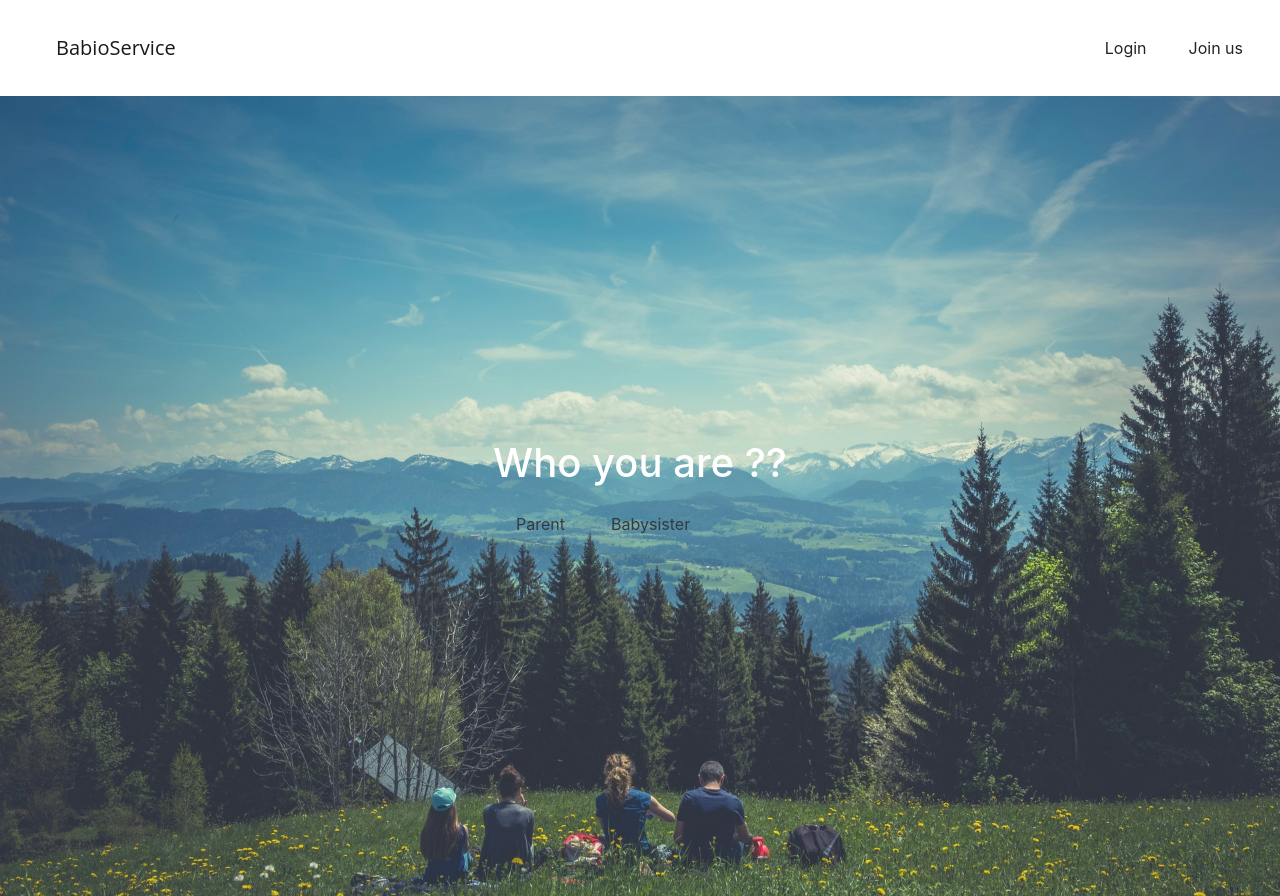
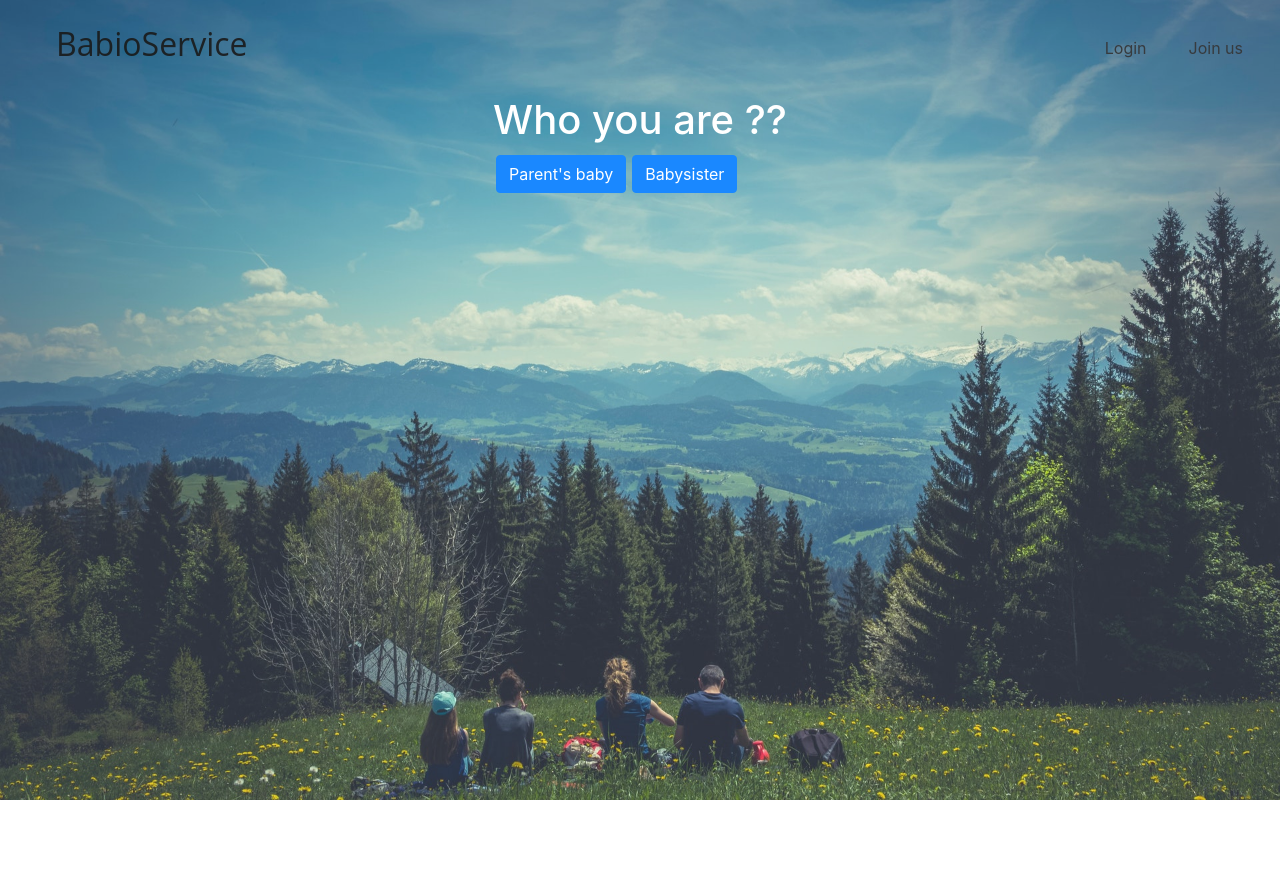
Before and after one commit to tranthuykieu/baby-client, a React (Create React App) app: page /register in a window 1280 px wide. After the commit the page ends 800 px from the top, so only its background shows below. Built offline with nearby package versions, Linux system fonts and the light colour scheme.

Commit message:
editing style of login & register

```diff
--- a/package.json
+++ b/package.json
@@ -3,6 +3,9 @@
   "version": "0.1.0",
   "private": true,
   "dependencies": {
+    "@fortawesome/fontawesome-svg-core": "^1.2.8",
+    "@fortawesome/free-solid-svg-icons": "^5.5.0",
+    "@fortawesome/react-fontawesome": "^0.1.3",
     "axios": "^0.18.0",
     "bootstrap": "^4.1.3",
     "cors": "^2.8.5",
--- a/src/CSS/style.css
+++ b/src/CSS/style.css
@@ -6,7 +6,9 @@
 
 
 .btn-navhome {
-    background: rgb(114, 174, 202)
+    background: rgb(114, 174, 202);
+    color: white;
+
 }
 
 /*  */
@@ -45,6 +47,10 @@
     padding-left: 50px;
 }
 
+.text-homepage {
+    text-align: justify;
+}
+
 .btn-explore {
     border-radius: 4px;
     border: transparent;
@@ -69,7 +75,7 @@
 
 .title {
     text-align: center;
-    font-size: 2em;
+    /* font-size: 1.5em; */
 
 }
 
@@ -99,7 +105,7 @@
 }
 
 .header {
-    font-size: 3em;
+    /* font-size: 2em; */
     padding-bottom: 20px;
     padding-top: 50px;
 }
@@ -140,9 +146,9 @@
     width: 400px;
     height: auto;
     border-radius: 25px;
-    border: 2px solid brown;
+    border: 2px solid rgb(114, 174, 202);
     padding: 16px;
-    background-color: whitesmoke;
+    background-color: rgb(214, 233, 238);
     text-align: center
 }
 
@@ -155,9 +161,9 @@
     width: 520px;
     height: auto;
     border-radius: 25px;
-    border: 2px solid brown;
+    border: 2px solid rgb(114, 174, 202);
     padding: 16px;
     margin: 16px;
-    background-color: whitesmoke;
+    background-color: rgb(214, 233, 238);
     text-align: center;
 }
--- a/src/components/Nav.js
+++ b/src/components/Nav.js
@@ -9,6 +9,7 @@ import {
   NavLink,
   Button
 } from "reactstrap";
+
 
 var height = {
   height: "12vh"
@@ -32,7 +33,7 @@ export default class Example extends React.Component {
     return (
       <div className='container-navhome'>
         <Navbar  style={height} color="" light expand="md">
-          <NavbarBrand href="/" className='logo-home'> BabioService</NavbarBrand>
+          <NavbarBrand href="/" className='logo-home'> <h2>BabioService</h2> </NavbarBrand>
           <NavbarToggler onClick={this.toggle} />
           <Collapse isOpen={this.state.isOpen} navbar>
             <Nav className="ml-auto" navbar>
--- a/src/components/login/Login.js
+++ b/src/components/login/Login.js
@@ -1,7 +1,7 @@
 import React, { Component } from "react";
 import { Button } from "reactstrap";
 import { Link } from "react-router-dom";
-import Nav from "../Nav";
+import Example from "../Nav";
 
 import begin from "../../img/begin.jpeg";
 
@@ -21,25 +21,26 @@ const who = {
 };
 
 const button = {
-  margin: "10px"
+  margin: "2px"
 };
+
 
 class Login extends Component {
   render() {
     return (
-      <div>
-        <Nav />
-        <div style={background1} className="login-container">
+      <div style={background1}>
+        <Example />
+        <div  className="login-container">
           <div>
             <h1 style={who}>Who you are ?</h1>
             <Link to={"/parent/login"}>
-              <Button style={button} color="danger">
+              <Button className='btn-navhome' style={button} color="primary">
                 {" "}
-                Parent{" "}
+                Parent's baby{" "}
               </Button>
             </Link>
             <Link to={"/sister/login"}>
-              <Button style={button} color="danger">
+              <Button className='btn-navhome' style={button} color="primary">
                 {" "}
                 Babysister{" "}
               </Button>
--- a/src/components/login/LoginParent.js
+++ b/src/components/login/LoginParent.js
@@ -58,9 +58,9 @@ class LoginParent extends Component {
 
   render() {
     return (
-      <div>
+      <div style={background1}>
         <Example />
-        <div style={background1} className="login-container">
+        <div  className="login-container">
           <div className="login">
             <FormGroup>
               <CardTitle> PARENT LOGIN </CardTitle>
@@ -83,7 +83,7 @@ class LoginParent extends Component {
                   />
                 </Nav>
 
-                <Button onClick={this._onSubmit} style={button} color="danger" type='submit'>
+                <Button onClick={this._onSubmit} style={button} color="primary" type='submit'>
 
                   Login
                 </Button>
--- a/src/components/login/LoginSister.js
+++ b/src/components/login/LoginSister.js
@@ -61,9 +61,9 @@ class LoginSister extends Component {
 
   render() {
     return (
-      <div>
+      <div style={background1}>
         <Example />
-        <div style={background1} className="login-container">
+        <div  className="login-container">
           <div className="login">
             <FormGroup>
               <CardTitle> BABYSITTER LOGIN </CardTitle>
@@ -85,7 +85,7 @@ class LoginSister extends Component {
                     required
                   />
                 </Nav>
-                <Button onChange={this._onSubmit} style={button} color="danger">
+                <Button onChange={this._onSubmit} style={button} color="primary">
                   {" "}
                   Login{" "}
                 </Button>
--- a/src/components/register/Register.js
+++ b/src/components/register/Register.js
@@ -1,7 +1,7 @@
 import React, { Component } from "react";
 import { Button } from "reactstrap";
 import { Link } from "react-router-dom";
-import Nav from "../Nav";
+import Example from "../Nav";
 import begin from "../../img/begin.jpeg";
 
 var background1 = {
@@ -20,31 +20,46 @@ const who = {
 };
 
 const button = {
-  margin: "10px",
+  margin: "3px",
 
 };
+
+// var background1 = {
+//   width: "100%",
+//   height: "100%",
+//   backgroundImage: `url(${begin})`,
+//   backgroundPosition: "bottom",
+//   backgroundRepeat: "no-repeat bottom",
+//   backgroundSize: "cover",
+//   opacity: "0.9",
+//   backgroundAttachment: "fixed"
+// };
 
 class Register extends Component {
   render() {
     return (
-      <div>
-        <Nav />
-        <div style={background1} className="login-container">
-          <div>
+
+      <div style={background1}>
+      <Example />
+        {/* <Nav /> */}
+        <div className="register-container">
+          <div >
             <h1 style={who}>Who you are ?? </h1>
             <Link to={"/parent/register"}>
-              <Button className='btn-navhome' style={button} color="">
+              <Button className='btn-navhome' style={button} color="primary">
                 {" "}
-                Parent{" "}
+                Parent's baby{" "}
               </Button>
             </Link>
             <Link to={"/sister/register"}>
-              <Button className='btn-navhome' style={button} color="rgb(114, 174, 202)">
+              <Button className='btn-navhome' style={button} color="primary">
                 {" "}
                 Babysister{" "}
               </Button>
             </Link>
+            <h3></h3>
           </div>
+
         </div>
       </div>
     );
--- a/src/components/register/RegisterParent.js
+++ b/src/components/register/RegisterParent.js
@@ -319,7 +319,7 @@ class RegisterParent extends Component {
               />
             </FormGroup>
             <Button
-
+              color='primary'
               style={button}
               type="submit"
               onClick={this._handleRegister}
--- a/src/components/register/RegisterSister.js
+++ b/src/components/register/RegisterSister.js
@@ -333,6 +333,7 @@ class RegisterSister extends Component {
             </FormGroup>
 
             <Button
+              color='primary'
               style={button}
               type="submit"
               onClick={this._handleRegister}
```
Also changed, not shown: src/components/HomePage.js (+9 -9 lines), 1 other file (tests, documents, lock files or other folders).
